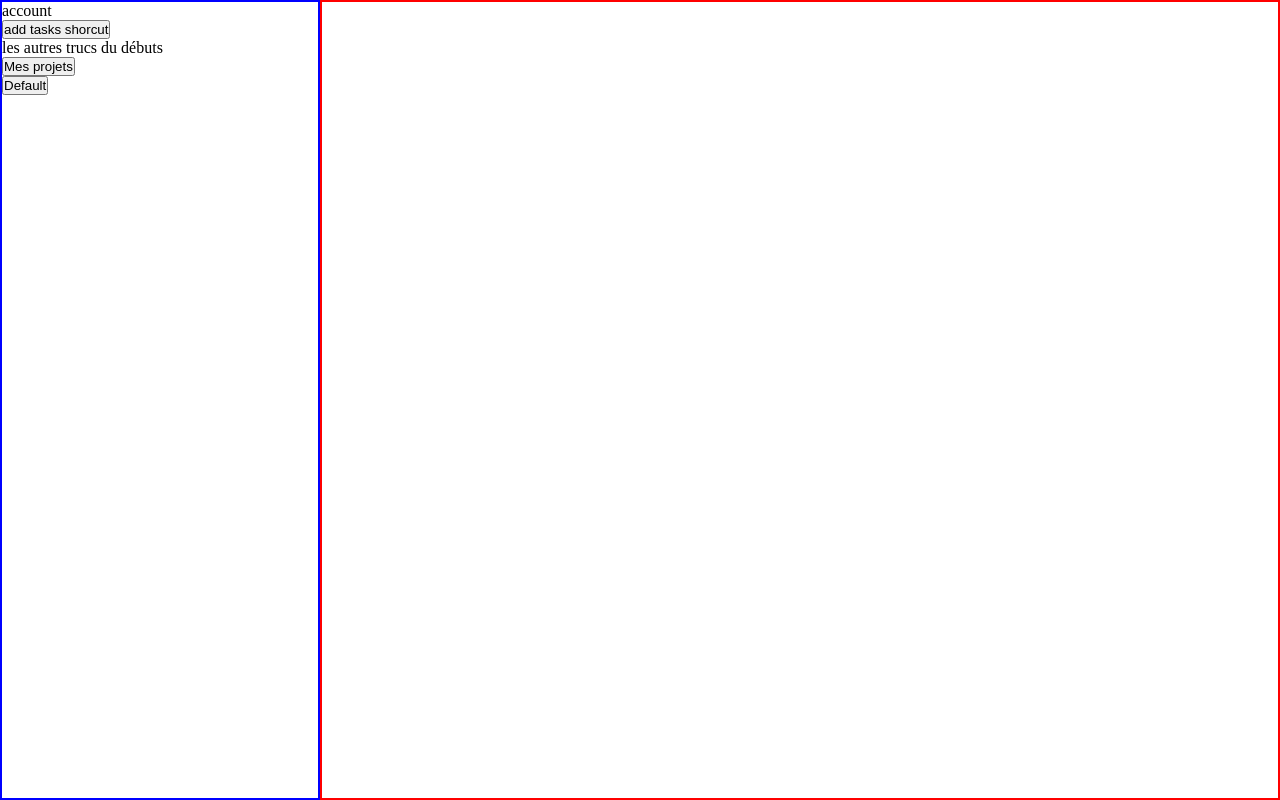
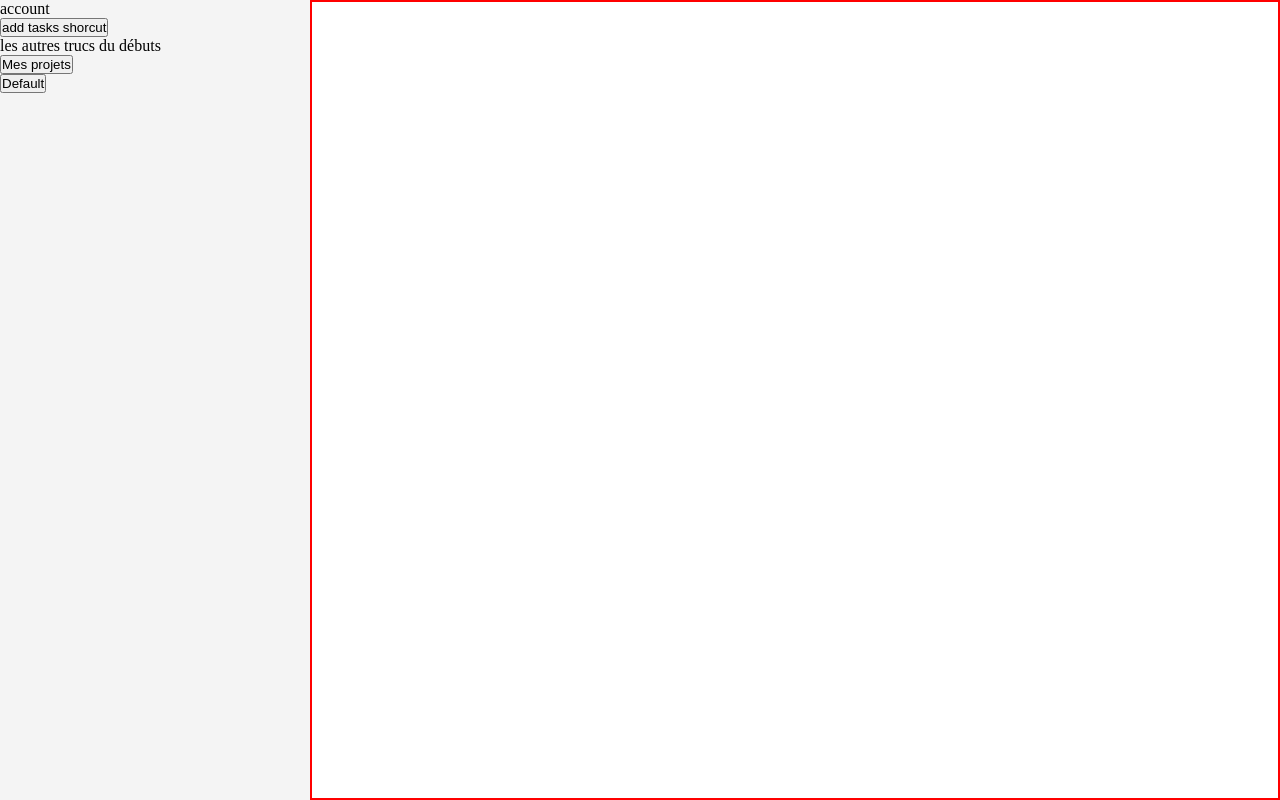
Before and after one commit to Oreus-F/ToDo, a website built with webpack: page src/template.html in a window 1280 px wide. Built offline with nearby package versions, Linux system fonts and the light colour scheme.

Commit message:
create basic layout

```diff
--- a/src/style.css
+++ b/src/style.css
@@ -1,3 +1,10 @@
+:root{
+    --main-white: #ffffff;
+    --main-light-grey: #f4f4f4;
+    --ascent-color: #306B34;
+}
+
+
 *{
     margin: 0;
     padding: 0;
@@ -8,19 +15,26 @@
 #mainContainer {
 
     min-height: 100dvh;
-    display: grid;
-    grid-template-columns: 1fr 3fr;
+    display: flex
 }
 
 
 #menu{
-    border: 2px solid blue;
 
-    display: grid;
-    grid-template-rows: 1fr 2fr 3fr;
+    min-width: 310px;
+    max-width: 420px;
+    flex-shrink: 0;
+}
+
+
+
+#menu > div:first-child{
+    background-color: var(--main-light-grey);
+    height: 100%;
 }
 
 
 #content{
     border: 2px solid red;
+    flex-grow: 1;
 }
```
